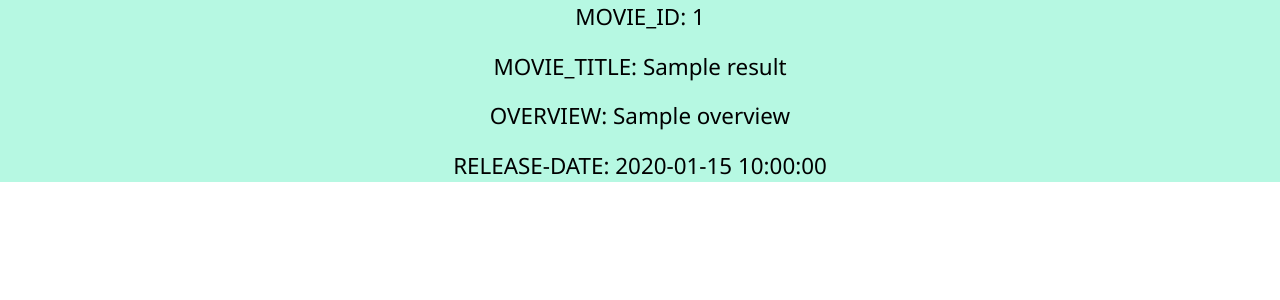
After one commit to mopin01/Project-3-APIs-Search-and-Bookmarking-Application, a Flask app: page /get_movie in a window 1280 px wide. The commit adds this page. Shown: the top 300 px of the page. Run offline with Flask 2, Linux system fonts and the light colour scheme; a database or web service that is not in the repository returns one stand-in record (values such as "Sample title"); data that the repository does not hold is empty; some libraries are stand-ins or nearby versions.

Commit message:
added movie feature

```diff
--- /dev/null
+++ b/apis/movie_db_api.py
@@ -0,0 +1,22 @@
+import requests
+import os
+
+search_url = 'https://api.themoviedb.org/3/search/movie'
+MOVIE_API_KEY = os.getenv('MOVIE_API_KEY')
+
+
+def get_overview(name):
+    # search_url = f'https://api.themoviedb.org/3/search/movie'
+    try:
+        params = {
+            'query' : name,
+            'api_key' : MOVIE_API_KEY
+        }
+        response = requests.get(search_url, params=params).json()
+        overview = response['results'][0]['overview']
+        id = response['results'][0]['id'] # can be used to query more info
+        original_title = response['results'][0]['original_title']
+        release_date = response['results'][0]['release_date']
+        return overview, release_date,id,original_title
+    except Exception as e:
+        print('Unable to fetch data', e)
--- a/app.py
+++ b/app.py
@@ -1,4 +1,5 @@
 from flask import Flask, render_template, request  # NOT the same as requests
+from apis import movie_db_api
 
 app = Flask(__name__)
 
@@ -6,6 +7,14 @@ app = Flask(__name__)
 def homepage():
     return render_template('index.html')
 
+@app.route('/get_movie')
+def movie_info():
+    movie_title = request.args.get('movie_name')
+    print(movie_title)
+    overview, release_date, id, original_title = movie_db_api.get_overview(movie_title)
+    return render_template('movie.html', overview=overview, release_date=release_date, id=id, original_title=original_title)
+
+
 
 if __name__ == '__main__':
     app.run()
--- /dev/null
+++ b/templates/base.html
@@ -0,0 +1,19 @@
+<!DOCTYPE html>
+<html lang="en">
+<head>
+    <meta charset="UTF-8">
+    <meta http-equiv="X-UA-Compatible" content="IE=edge">
+    <meta name="viewport" content="width=device-width, initial-scale=1.0">
+    <link rel="stylesheet" href="https://stackpath.bootstrapcdn.com/bootstrap/4.2.1/css/bootstrap.min.css" integrity="sha384-GJzZqFGwb1QTTN6wy59ffF1BuGJpLSa9DkKMp0DgiMDm4iYMj70gZWKYbI706tWS" crossorigin="anonymous">
+
+    <title>Movie API Search App</title>
+    <link rel="stylesheet" type="text/css" href="{{ url_for('static', filename='style.css') }}">
+</head>
+<body>
+
+    {% block content%}
+
+    {% endblock %}
+
+</body>
+</html>
--- /dev/null
+++ b/templates/movie.html
@@ -0,0 +1,18 @@
+{% extends "base.html" %}
+
+{% block content %}
+<p>
+    MOVIE_ID: {{ id }}
+</p>
+
+<p>
+    MOVIE_TITLE: {{ original_title }}
+</p>
+<p>
+    OVERVIEW: {{ overview }}
+</p>
+<p>
+    RELEASE-DATE: {{ release_date }}
+</p>
+
+{% endblock %}
```
Also changed, not shown: templates/index.html (+8 -15 lines).
